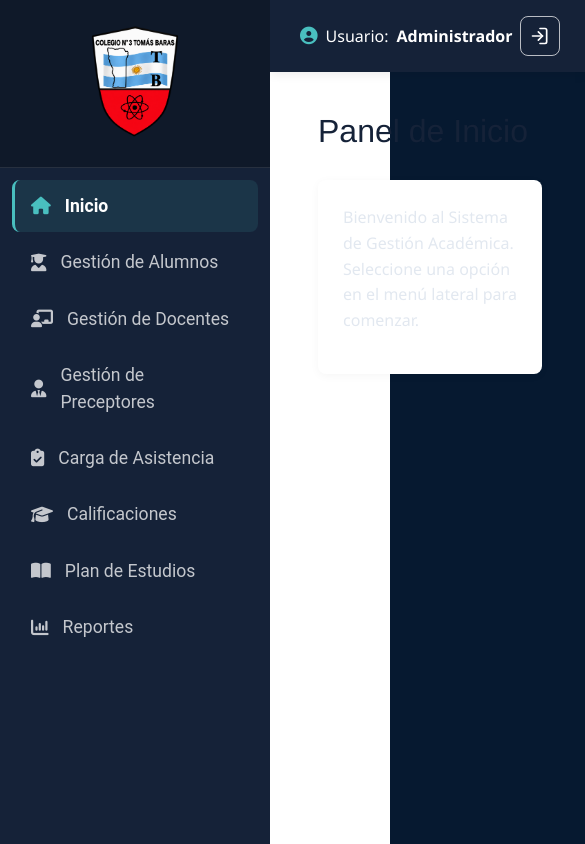
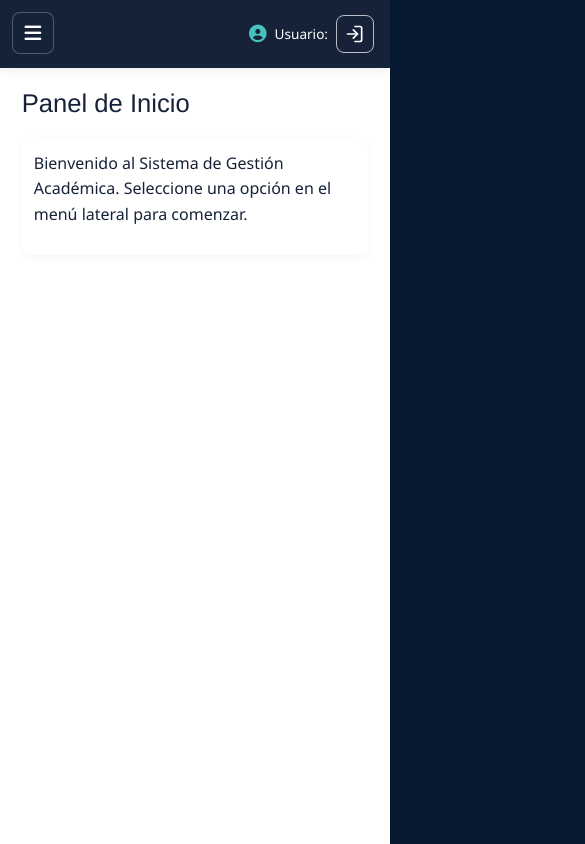
Before and after one commit to Lautacampo/Escuela, a React (Vite) app in the folder frontend/: page /gestion in a window 390 px wide. Shown: the whole page, 585 px wide, since content can reach past the window. Built offline with nearby package versions, Linux system fonts and the light colour scheme.

Commit message:
Optimización del gestor de alumnos. Diseño responsive de las barras de navegación

```diff
--- a/frontend/src/features/alumnos/components/Alumnos.jsx
+++ b/frontend/src/features/alumnos/components/Alumnos.jsx
@@ -46,14 +46,6 @@ function calcularEdad(fechaNacimiento) {
   }
 
   return edad;
-}
-
-function normalizar(texto) {
-  return String(texto)
-    .normalize("NFD")
-    .replace(/[\u0300-\u036f]/g, "")
-    .trim()
-    .toLowerCase();
 }
 
 export function Alumnos() {
--- a/frontend/src/features/alumnos/components/ListadoAlumnos.jsx
+++ b/frontend/src/features/alumnos/components/ListadoAlumnos.jsx
@@ -1,75 +1,74 @@
-import { useMemo } from "react";
+import { useNavigate } from "react-router";
 import { useForm } from "../../../shared/hooks/useForm";
-import { useNavigate } from "react-router";
+import { formatearDNI } from "../../../shared/utils/formato";
 
-const NOMBRE_CURSO = {"1": "1° Año", "2": "2° Año", "3": "3° Año"};
+const CURSOS = ["1", "2", "3"];
 const LIMITE_FALTAS = 25;
 
+function normalizar(texto) {
+  return String(texto)
+    .normalize("NFD")
+    .replace(/[\u0300-\u036f]/g, "")
+    .trim()
+    .toLowerCase();
+}
+
 export function ListadoAlumnos({alumnos, asistencias = [], onEditar, onEliminar}) {
-    const { valores: filtros, manejarCambio } = useForm({
+    const navigate = useNavigate();
+
+    const { valores: filtros, manejarCambio, resetearFormulario: limpiarFiltros } = useForm({
         curso: "",
         division: "",
         busqueda: "",
     });
 
-    const divisionesDisponibles = useMemo(() => {
-        return [
+    const divisiones = [
         ...new Set(alumnos.map((alumno) => alumno.division).filter(Boolean)),
     ].sort();
-    }, [alumnos]);
 
-    const alumnosConAsistencia = useMemo(() => {
-        return alumnos.map((alumno) => {
+    const filtrosSelect = [
+        {
+            nombre: "curso",
+            etiqueta: "Curso",
+            todos: "Todos los cursos",
+            opciones: CURSOS.map((curso) => ({ valor: curso, texto: `${curso}° Año` })),
+        },
+        {
+            nombre: "division",
+            etiqueta: "División",
+            todos: "Todas",
+            opciones: divisiones.map((division) => ({
+                valor: division,
+                texto: `División ${division}`,
+            })),
+        },
+    ];
+
+    const alumnosFiltrados = alumnos
+        .map((alumno) => {
             const faltas = asistencias
-                .filter(
-                    (asistencia) => String(asistencia.alumnoId) === String(alumno.id)
-                )
-                .reduce(
-                    (total, asistencia) =>
-                        total + Number(asistencia.falta || 0),
-                    0
-                );
-
-            const condicion = faltas >= LIMITE_FALTAS ? "Libre" : "Regular";
+                .filter((asistencia) => String(asistencia.alumnoId) === String(alumno.id))
+                .reduce((total, asistencia) => total + Number(asistencia.falta || 0), 0);
 
             return {
                 ...alumno,
                 faltas,
-                condicion
+                condicion: faltas >= LIMITE_FALTAS ? "Libre" : "Regular",
             };
-        });
-    }, [alumnos, asistencias]);
+        })
+        .filter((alumno) => {
+            const texto = normalizar(`${alumno.apellido} ${alumno.nombre} ${alumno.dni}`);
 
-    const alumnosFiltrados = useMemo(() => {
-        return alumnosConAsistencia.filter((alumno) => {
-        const coincideCurso =
-            !filtros.curso || alumno.curso === filtros.curso;
-
-        const coincideDivision =
-            !filtros.division ||
-            alumno.division === filtros.division;
-
-        const textoBusqueda = filtros.busqueda
-            .trim()
-            .toLowerCase();
-
-        const nombreCompleto =
-            `${alumno.apellido} ${alumno.nombre}`.toLowerCase();
-
-        const coincideBusqueda =
-            !textoBusqueda ||
-            nombreCompleto.includes(textoBusqueda) ||
-            String(alumno.dni).includes(textoBusqueda);
+            const coincideBusqueda = normalizar(filtros.busqueda)
+                .split(/\s+/)
+                .every((palabra) => texto.includes(palabra));
 
             return (
-            coincideCurso &&
-            coincideDivision &&
-            coincideBusqueda
+                coincideBusqueda &&
+                (!filtros.curso || alumno.curso === filtros.curso) &&
+                (!filtros.division || alumno.division === filtros.division)
             );
         });
-    }, [alumnosConAsistencia, filtros]);
-
-    const navigate = useNavigate();
 
     return(
         <div className="contenedor-tabla">
@@ -84,54 +83,48 @@ export function ListadoAlumnos({alumnos, asistencias = [], onEditar, onEliminar}
             </div>
 
             <div className="barra-filtros">
-                <div className="form-group">
-                    <label htmlFor="filtro-curso">Curso</label>
+                {filtrosSelect.map((filtro) => (
+                    <div className="form-group" key={filtro.nombre}>
+                        <label htmlFor={`alumno-filtro-${filtro.nombre}`}>
+                            {filtro.etiqueta}
+                        </label>
 
                         <select
-                        name="curso"
-                        id="filtro-curso"
-                        value={filtros.curso}
+                            id={`alumno-filtro-${filtro.nombre}`}
+                            name={filtro.nombre}
+                            value={filtros[filtro.nombre]}
                             onChange={manejarCambio}
                             className="input-gestion"
                         >
-                        <option value=""> Todos los cursos </option>
-                        <option value="1"> 1° Año </option>
-                        <option value="2"> 2° Año </option>
-                        <option value="3"> 3° Año </option>
-                    </select>
-                </div>
+                            <option value="">{filtro.todos}</option>
 
-                <div className="form-group">
-                    <label htmlFor="filtro-division">División</label>
-                    <select
-                        name="division"
-                        id="filtro-division"
-                        value={filtros.division}
-                        onChange={manejarCambio}
-                        className="input-gestion"
-                    >
-                        <option value=""> Todas </option>
-                        {divisionesDisponibles.map((division) => (
-                            <option key={division} value={division}>
-                                División {division}
+                            {filtro.opciones.map((opcion) => (
+                                <option key={opcion.valor} value={opcion.valor}>
+                                    {opcion.texto}
                                 </option>
                             ))}
                         </select>
                     </div>
+                ))}
 
         <div className="form-group form-group-buscador">
-                    <label htmlFor="filtro-busqueda"> Buscar </label>
+            <label htmlFor="alumno-busqueda">Buscar</label>
             <input
-                        type="text"
-                        id="filtro-busqueda"
+                id="alumno-busqueda"
                 name="busqueda"
+                type="search"
                 placeholder="Nombre, apellido o DNI"
                 value={filtros.busqueda}
                 onChange={manejarCambio}
                 className="input-gestion"
             />
         </div>
+
+        <button type="button" className="btn-secundario" onClick={limpiarFiltros}>
+            Limpiar
+        </button>
       </div>
+
 
             <div className="tabla-responsive">
                 <table className="tabla-gestion">
@@ -156,21 +149,23 @@ export function ListadoAlumnos({alumnos, asistencias = [], onEditar, onEliminar}
                                     </strong>
                                 </td>
 
-                                <td>{alumno.dni}</td>
+                                <td>{formatearDNI(alumno.dni)}</td>
 
                                 <td>
-                                    {NOMBRE_CURSO[alumno.curso] || "-"}{" "}
-                                    {alumno.division && `- ${alumno.division}`}
+                                    {alumno.curso ? `${alumno.curso}° Año` : "-"}
+                                    {alumno.division && ` - ${alumno.division}`}
                                 </td>
+
 
                                 <td>{alumno.moduloActual || "-"}</td>
 
-                                <td>{alumno.faltas ?? 0}</td>
+                                <td>{alumno.faltas}</td>
 
                                 <td>
-                                    <span className={alumno.condicion === "Regular" ? "condicion-regular" : "condicion-libre"}>
-                                        {alumno.condicion || "Regular"}
+                                    <span className={`condicion-${alumno.condicion.toLowerCase()}`}>
+                                        {alumno.condicion}
                                     </span>
+
                                 </td>
 
                                 <td>
@@ -183,17 +178,18 @@ export function ListadoAlumnos({alumnos, asistencias = [], onEditar, onEliminar}
                                                     alumno,
                                                 },
                                             })}
+                                            aria-label={`Ver ficha de ${alumno.nombre} ${alumno.apellido}`}
                                         >
-                                            <i className="fa-solid fa-id-card"></i>
+                                            <i className="fa-solid fa-id-card" aria-hidden="true"></i>
                                             <span>Ver ficha</span>
                                         </button>
                                         <button
                                             type="button"
                                             className="btn-accion btn-editar"
                                             onClick={() => onEditar(alumno)}
-                                            title="Editar Alumno"
+                                            aria-label={`Editar a ${alumno.nombre} ${alumno.apellido}`}
                                         >
-                                            <i className="fa-solid fa-pen"></i>
+                                            <i className="fa-solid fa-pen" aria-hidden="true"></i>
                                             <span>Editar</span>
                                         </button>
 
@@ -201,9 +197,9 @@ export function ListadoAlumnos({alumnos, asistencias = [], onEditar, onEliminar}
                                             type="button"
                                             className="btn-accion btn-eliminar"
                                             onClick={() => onEliminar(alumno.id)}
-                                            title="Eliminar alumno"
+                                            aria-label={`Eliminar a ${alumno.nombre} ${alumno.apellido}`}
                                         >
-                                            <i className="fa-solid fa-trash"></i>
+                                            <i className="fa-solid fa-trash" aria-hidden="true"></i>
                                             <span>Eliminar</span>
                                         </button>
                                     </div>
--- a/frontend/src/features/gestion/components/gestion.css
+++ b/frontend/src/features/gestion/components/gestion.css
@@ -113,6 +113,8 @@ body:has(.contenedor-dashboard) {
   display: flex;
   flex-direction: column;
   margin-left: 270px;
+  width: calc(100% - 270px);
+  min-height: 100vh;
 }
 
 /* navsup */
@@ -189,6 +191,10 @@ body:has(.contenedor-dashboard) {
   border-radius: var(--gestion-radio);
   box-shadow: 0 2px 10px rgba(0, 0, 0, 0.04);
   padding: 25px;
+}
+
+.contenedor-tabla p {
+  color: var(--gestion-primario);
 }
 
 .cabecera-tabla {
@@ -1867,3 +1873,331 @@ body:has(.contenedor-dashboard) {
     }
   }
 }
+
+/* =========================================================
+   RESPONSIVE - DASHBOARD
+   ========================================================= */
+
+/* ---------- Tablet ---------- */
+
+@media (max-width: 1100px) {
+  .navlateral {
+    width: 230px;
+  }
+
+  .contenido-principal {
+    margin-left: 230px;
+    width: calc(100% - 230px);
+  }
+
+  .menu-sidebar li a {
+    font-size: 1rem;
+    padding: 12px 13px;
+    gap: 10px;
+  }
+
+  .dashboard-main {
+    padding: 30px 24px;
+  }
+}
+
+
+/* ---------- Celular ---------- */
+
+.btn-menu-hamburguesa,
+.overlay-menu {
+  display: none;
+}
+
+@media (max-width: 768px) {
+
+  /* Sidebar */
+
+  .navlateral {
+    width: 270px;
+    max-width: 85vw;
+    height: 100vh;
+
+    position: fixed;
+    top: 0;
+    left: 0;
+
+    transform: translateX(-100%);
+    transition: transform 0.3s ease;
+
+    z-index: 2000;
+
+    overflow-y: auto;
+  }
+
+  .navlateral.menu-abierto {
+    transform: translateX(0);
+  }
+
+  /* Logo */
+
+  .logo-sidebar {
+    padding: 20px;
+  }
+
+  .logo-sidebar img {
+    width: 90px;
+  }
+
+  /* Menú */
+
+  .menu-sidebar {
+    flex-direction: column;
+    padding: 12px;
+    overflow-x: visible;
+  }
+
+  .menu-sidebar li {
+    flex-shrink: 0;
+  }
+
+  .menu-sidebar li a {
+    padding: 13px 16px;
+    border-left: 3px solid transparent;
+    border-bottom: 0;
+    font-size: 1rem;
+    white-space: normal;
+  }
+
+  .menu-sidebar li a:hover,
+  .menu-sidebar li a:focus-visible {
+    padding-left: 22px;
+  }
+
+  .menu-sidebar li a.activo {
+    border-left-color: var(--gestion-acento);
+    border-bottom-color: transparent;
+  }
+
+
+  /* Botón hamburguesa */
+
+  .btn-menu-hamburguesa {
+    display: grid;
+    place-items: center;
+
+    position: fixed;
+    top: 12px;
+    left: 12px;
+
+    width: 44px;
+    height: 44px;
+
+    z-index: 3000;
+
+    border: 1px solid rgba(255, 255, 255, 0.25);
+    border-radius: var(--gestion-radio);
+
+    background-color: var(--gestion-primario);
+    color: white;
+
+    font-size: 1.2rem;
+
+    cursor: pointer;
+
+    transition:
+      background-color 0.2s ease,
+      transform 0.2s ease;
+  }
+
+  .btn-menu-hamburguesa:hover {
+    background-color: var(--gestion-sidebar);
+  }
+
+
+  /* Fondo detrás del menú */
+
+  .overlay-menu {
+    display: block;
+
+    position: fixed;
+    inset: 0;
+
+    z-index: 1500;
+
+    background-color: rgba(15, 25, 41, 0.65);
+  }
+
+
+  /* Contenido */
+
+  .contenido-principal {
+    margin-left: 0;
+    min-width: 0;
+    width: 100%;
+  }
+
+
+  /* Navbar superior */
+
+  .navhorizontal {
+    min-height: 68px;
+    padding: 12px 16px 12px 70px;
+
+    align-items: center;
+  }
+
+  .navhorizontal-usuario {
+    margin-left: auto;
+  }
+
+
+  /* Main */
+
+  .dashboard-main {
+    padding: 24px 16px;
+  }
+
+  .dashboard-main h1 {
+    font-size: 1.6rem;
+    margin-bottom: 20px;
+  }
+
+
+  /* Encabezados */
+
+  .encabezado-gestion {
+    flex-direction: column;
+    align-items: flex-start;
+  }
+
+  .encabezado-gestion .btn-primario-gestion {
+    width: 100%;
+    justify-content: center;
+  }
+
+
+  /* Tablas */
+
+  .contenedor-tabla {
+    padding: 16px;
+    overflow: hidden;
+  }
+
+  .tabla-responsive {
+    width: 100%;
+    overflow-x: auto;
+  }
+}
+
+
+/* ---------- Celulares pequeños ---------- */
+
+@media (max-width: 480px) {
+
+  .navhorizontal {
+    padding-left: 68px;
+  }
+
+  .navhorizontal-usuario p {
+    font-size: 0.85rem;
+  }
+
+  .navhorizontal-usuario p strong {
+    display: none;
+  }
+
+  .btn-cerrar-sesion {
+    width: 38px;
+    height: 38px;
+  }
+
+  .dashboard-main {
+    padding: 20px 12px;
+  }
+
+  .contenedor-tabla {
+    padding: 12px;
+  }
+
+  .btn-menu-hamburguesa {
+    width: 42px;
+    height: 42px;
+  }
+}
+
+@media (max-width: 700px) {
+  .barra-filtros {
+    gap: 14px;
+  }
+
+  .barra-filtros .form-group {
+    flex: 1 1 100%;
+  }
+
+  .tabla-gestion th,
+  .tabla-gestion td {
+    padding: 12px;
+  }
+
+  .modal-alumno-overlay {
+    padding: 10px;
+  }
+
+  .modal-alumno {
+    max-height: 96vh;
+  }
+
+  .modal-alumno-header {
+    padding: 18px 20px;
+  }
+
+  .modal-alumno .form-gestion {
+    padding: 20px;
+  }
+
+  .modal-alumno fieldset {
+    padding: 14px;
+  }
+
+  .modal-alumno .form-row {
+    flex-direction: column;
+    gap: 15px;
+  }
+
+  .modal-alumno .acciones-formulario {
+    flex-direction: column-reverse;
+  }
+}
+
+@media (max-width: 1000px) {
+  .ficha-resumen,
+  .ficha-datos-grid,
+  .ficha-academica-info,
+  .modulo-detalles {
+    grid-template-columns: repeat(2, 1fr);
+  }
+}
+
+@media (max-width: 700px) {
+  .ficha-cabecera {
+    grid-template-columns: 1fr;
+    gap: 15px;
+  }
+
+  .ficha-resumen,
+  .ficha-datos-grid,
+  .ficha-academica-info,
+  .modulo-detalles {
+    grid-template-columns: 1fr;
+  }
+
+  .ficha-seccion {
+    padding: 16px;
+  }
+
+  .modulo-cabecera {
+    flex-direction: column;
+    gap: 10px;
+  }
+
+  .instancia {
+    grid-template-columns: 1fr;
+    gap: 4px;
+  }
+}
--- a/frontend/src/features/preceptores/components/Preceptores.jsx
+++ b/frontend/src/features/preceptores/components/Preceptores.jsx
@@ -350,7 +350,7 @@ export function Preceptores() {
       );
 
       limpiarFiltros();
-      setHayCambios(false);
+      cerrarSinConfirmar();
     } catch (e) {
       setErrorGuardar(e.message);
     }
--- a/frontend/src/shared/layout/NavbarGestionLateral.jsx
+++ b/frontend/src/shared/layout/NavbarGestionLateral.jsx
@@ -1,42 +1,76 @@
+import { useState } from "react";
 import { NavLink } from "react-router";
 
 export default function NavBarGestionLateral() {
-  const claseActiva = ({ isActive }) => (isActive ? "activo" : "");
+  const [menuAbierto, setMenuAbierto] = useState(false);
+
+  const cerrarMenu = () => {
+    setMenuAbierto(false);
+  };
 
   return (
-    <nav className="navlateral">
+    <>
+      <button
+        type="button"
+        className="btn-menu-hamburguesa"
+        onClick={() => setMenuAbierto(!menuAbierto)}
+        aria-label={menuAbierto ? "Cerrar menú" : "Abrir menú"}
+        aria-expanded={menuAbierto}
+      >
+        <i
+          className={`fa-solid ${
+            menuAbierto ? "fa-xmark" : "fa-bars"
+          }`}
+        ></i>
+      </button>
+
+      {menuAbierto && (
+        <div
+          className="overlay-menu"
+          onClick={cerrarMenu}
+          aria-hidden="true"
+        ></div>
+      )}
+
+      <nav className={`navlateral ${menuAbierto ? "menu-abierto" : ""}`}>
         <div className="logo-sidebar">
           <img
             src="/img/logos/logo-principal.png"
             alt="Logo Colegio Tomás Baras"
           />
         </div>
+
         <ul className="menu-sidebar">
           <li>
             <NavLink
               to="/gestion"
               end
               className={({ isActive }) => (isActive ? "activo" : "")}
+              onClick={cerrarMenu}
             >
               <i className="fa-solid fa-house"></i>
               Inicio
             </NavLink>
           </li>
+
           <li>
             <NavLink
               to="/gestion/alumnos"
               className={({ isActive }) => (isActive ? "activo" : "")}
+              onClick={cerrarMenu}
             >
               <i className="fa-solid fa-user-graduate"></i>
               Gestión de Alumnos
             </NavLink>
           </li>
+
           <li>
             <NavLink
               to="/gestion/docentes"
               className={({ isActive }) => (isActive ? "activo" : "")}
+              onClick={cerrarMenu}
             >
-            <i className="fa-solid fa-chalkboard-user" aria-hidden="true" />
+              <i className="fa-solid fa-chalkboard-user"></i>
               Gestión de Docentes
             </NavLink>
           </li>
@@ -45,42 +79,51 @@ export default function NavBarGestionLateral() {
             <NavLink
               to="/gestion/preceptores"
               className={({ isActive }) => (isActive ? "activo" : "")}
+              onClick={cerrarMenu}
             >
-            <i className="fa-solid fa-user-tie" aria-hidden="true" />
+              <i className="fa-solid fa-user-tie"></i>
               Gestión de Preceptores
             </NavLink>
           </li>
+
           <li>
             <NavLink
               to="/gestion/asistencia"
               className={({ isActive }) => (isActive ? "activo" : "")}
+              onClick={cerrarMenu}
             >
               <i className="fa-solid fa-clipboard-check"></i>
               Carga de Asistencia
             </NavLink>
           </li>
+
           <li>
             <NavLink
               to="/gestion/calificaciones"
               className={({ isActive }) => (isActive ? "activo" : "")}
+              onClick={cerrarMenu}
             >
               <i className="fa-solid fa-graduation-cap"></i>
               Calificaciones
             </NavLink>
           </li>
+
           <li>
             <NavLink
               to="/gestion/plan-estudios"
               className={({ isActive }) => (isActive ? "activo" : "")}
+              onClick={cerrarMenu}
             >
-            <i className="fa-solid fa-book-open" aria-hidden="true"></i>
+              <i className="fa-solid fa-book-open"></i>
               Plan de Estudios
             </NavLink>
           </li>
+
           <li>
             <NavLink
               to="/gestion/reportes"
               className={({ isActive }) => (isActive ? "activo" : "")}
+              onClick={cerrarMenu}
             >
               <i className="fa-solid fa-chart-column"></i>
               Reportes
@@ -88,5 +131,6 @@ export default function NavBarGestionLateral() {
           </li>
         </ul>
       </nav>
+    </>
   );
 }
```
Also changed, not shown: 1 other file (tests, documents, lock files or other folders). Lines whose indentation alone changed are shown as unchanged.
